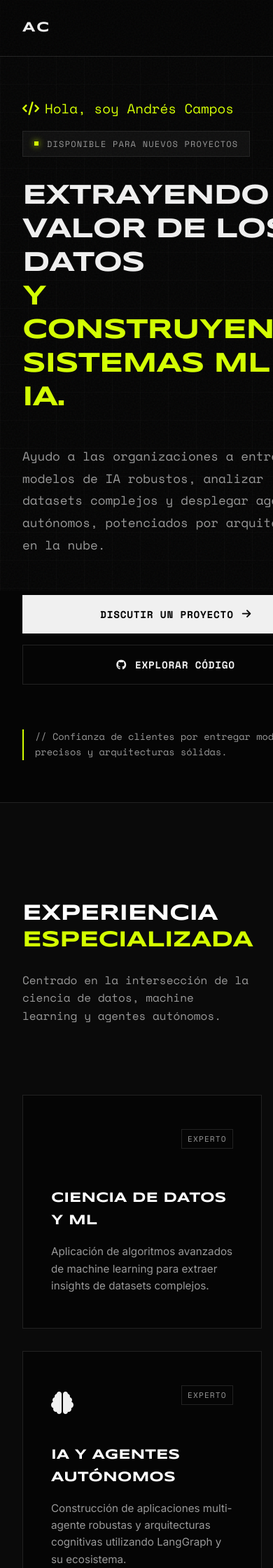
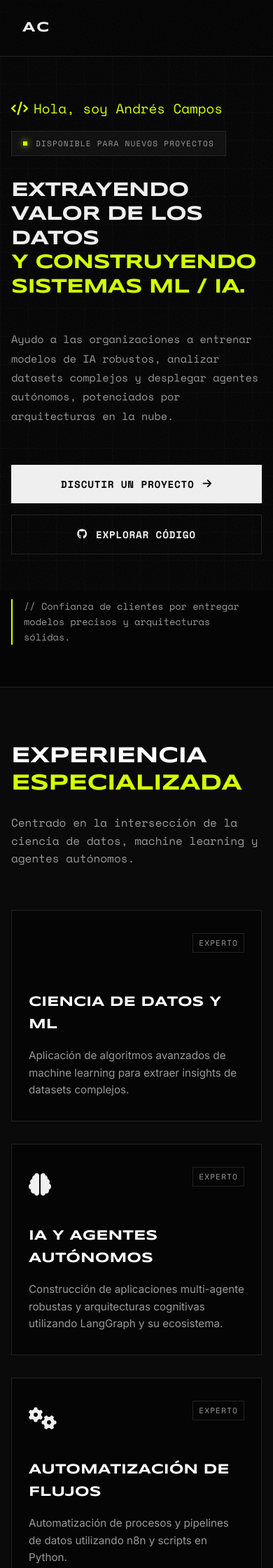
Before and after one commit to lacamposm/lacamposm-profile, a FastAPI app: page / in a window 390 px wide; the page is wider, and only the part inside the window is pictured. Shown: the top 2240 px of that part at 70% size. Run offline with FastAPI, Linux system fonts and the light colour scheme.

Commit message:
fix: mejoras mobile y reordenamiento de skills en landing (#6)
* Agrega overflow-x: hidden a html para evitar scroll horizontal en móvil
* Reduce padding del container en mobile (32px→16px) para evitar desborde
* Ajusta font-size del h1 hero con clamp más pequeño en mobile (1.8rem)
* Agrega word-break/overflow-wrap al h1 y tagline para texto largo
* Amplía media query con estilos para hero-text, availability-badge,
  skill-card padding reducido y botones al 100% de ancho en mobile
* Reordena skills: los 3 Expertos juntos primero (Data Science, AI Agents,
  Workflow Automation), luego Avanzados, Intermedio y Docencia al final
* Actualiza descripción de IGAC para reflejar trabajo geográfico/catastral
  específico del instituto, diferenciándolo claramente de oeskn.

```diff
--- a/ui/app.py
+++ b/ui/app.py
@@ -19,7 +19,7 @@ translations = {
         "section_background": "Background & Experience",
         "experience": [
             {"role": "AI Engineer", "company": "oeskn", "period": "Present", "desc": "Building AI-driven skincare solutions in a fast-paced startup environment."},
-            {"role": "Data Scientist", "company": "IGAC", "period": "3 years", "desc": "Applied data science and ML over complex geographical datasets."}
+            {"role": "Data Scientist", "company": "IGAC", "period": "3 years", "desc": "Designed and implemented ML models for geographic, cadastral, and spatial datasets at Colombia's national geographic institute."}
         ],
         "education": [
             {"degree": "Magister en Ciencias - Matemáticas", "institution": "Universidad Nacional de Colombia", "year": "2014"},
@@ -51,11 +51,11 @@ translations = {
         "skills": [
             {"name": "Data Science & ML", "level": "Expert", "icon": "fa-solid fa-chart-network", "desc": "Applying advanced machine learning algorithms to extract actionable insights from complex datasets."},
             {"name": "AI & Autonomous Agents", "level": "Expert", "icon": "fa-solid fa-brain", "desc": "Building robust, stateful multi-agent applications and cognitive architectures using LangGraph and its ecosystem."},
+            {"name": "Workflow Automation", "level": "Expert", "icon": "fa-solid fa-cogs", "desc": "Automating business processes and data pipelines using n8n and Python scripting."},
             {"name": "Data Architecture", "level": "Advanced", "icon": "fa-solid fa-database", "desc": "Designing Data Lakes and managing data governance and analytics platforms with Databricks Unity Catalog."},
-            {"name": "Workflow Automation", "level": "Expert", "icon": "fa-solid fa-cogs", "desc": "Automating business processes and data pipelines using n8n and Python scripting."},
-            {"name": "Academic Instruction", "level": "Master's Professor", "icon": "fa-solid fa-graduation-cap", "desc": "Teaching advanced concepts in Data Science, Machine Learning, and AI at the postgraduate level."},
             {"name": "Backend Development", "level": "Advanced", "icon": "fa-brands fa-python", "desc": "Building robust, secure, and performant backend services and APIs with Python and FastAPI."},
             {"name": "GCP / Infrastructure", "level": "Intermediate", "icon": "fa-brands fa-google", "desc": "Designing and deploying highly available, scalable infrastructure on Google Cloud Platform to support AI/ML workloads."},
+            {"name": "Academic Instruction", "level": "Master's Professor", "icon": "fa-solid fa-graduation-cap", "desc": "Teaching advanced concepts in Data Science, Machine Learning, and AI at the postgraduate level."},
         ]
     },
     "es": {
@@ -68,7 +68,7 @@ translations = {
         "section_background": "Trayectoria y Experiencia",
         "experience": [
             {"role": "AI Engineer", "company": "oeskn", "period": "Actualmente", "desc": "Construyendo soluciones de skincare impulsadas por IA en un entorno de startup ágil."},
-            {"role": "Data Scientist", "company": "IGAC", "period": "3 años", "desc": "Aplicación de ciencia de datos y machine learning sobre datasets geográficos."}
+            {"role": "Data Scientist", "company": "IGAC", "period": "3 años", "desc": "Diseño e implementación de modelos de ML para datos geográficos, catastrales y espaciales en el instituto geográfico nacional de Colombia."}
         ],
         "education": [
             {"degree": "Magíster en Ciencias - Matemáticas", "institution": "Universidad Nacional de Colombia", "year": "2014"},
@@ -100,11 +100,11 @@ translations = {
         "skills": [
             {"name": "Ciencia de Datos y ML", "level": "Experto", "icon": "fa-solid fa-chart-network", "desc": "Aplicación de algoritmos avanzados de machine learning para extraer insights de datasets complejos."},
             {"name": "IA y Agentes Autónomos", "level": "Experto", "icon": "fa-solid fa-brain", "desc": "Construcción de aplicaciones multi-agente robustas y arquitecturas cognitivas utilizando LangGraph y su ecosistema."},
+            {"name": "Automatización de Flujos", "level": "Experto", "icon": "fa-solid fa-cogs", "desc": "Automatización de procesos y pipelines de datos utilizando n8n y scripts en Python."},
             {"name": "Arquitectura de Datos", "level": "Avanzado", "icon": "fa-solid fa-database", "desc": "Diseño de Data Lakes y gobernanza/analítica de datos mediante Databricks Unity Catalog."},
-            {"name": "Automatización de Flujos", "level": "Experto", "icon": "fa-solid fa-cogs", "desc": "Automatización de procesos y pipelines de datos utilizando n8n y scripts en Python."},
-            {"name": "Docencia Académica", "level": "Docente de Maestría", "icon": "fa-solid fa-graduation-cap", "desc": "Enseñanza de conceptos avanzados en Ciencia de Datos, Machine Learning e IA a nivel posgrado."},
             {"name": "Desarrollo Backend", "level": "Avanzado", "icon": "fa-brands fa-python", "desc": "Construcción de servicios backend robustos, APIs y arquitecturas escalables usando Python y FastAPI."},
             {"name": "GCP / Infraestructura", "level": "Intermedio", "icon": "fa-brands fa-google", "desc": "Diseño y despliegue de infraestructura altamente disponible en Google Cloud para soportar cargas de IA/ML."},
+            {"name": "Docencia Académica", "level": "Docente de Maestría", "icon": "fa-solid fa-graduation-cap", "desc": "Enseñanza de conceptos avanzados en Ciencia de Datos, Machine Learning e IA a nivel posgrado."},
         ]
     }
 }
--- a/ui/static/style.css
+++ b/ui/static/style.css
@@ -18,6 +18,10 @@
     padding: 0;
 }
 
+html {
+    overflow-x: hidden;
+}
+
 body {
     font-family: 'Inter', sans-serif;
     background-color: var(--bg-base);
@@ -26,6 +30,7 @@ body {
     overflow-x: hidden;
     position: relative;
     -webkit-font-smoothing: antialiased;
+    width: 100%;
 }
 
 h1,
@@ -662,24 +667,61 @@ footer {
         display: none;
     }
 
+    .container {
+        padding: 0 16px;
+    }
+
     .hero-content {
         padding-top: 40px;
     }
 
+    .hero-text {
+        width: 100%;
+    }
+
     .hero h1 {
         line-height: 1.2;
+        font-size: clamp(1.8rem, 7vw, 2.5rem);
+        word-break: break-word;
+        overflow-wrap: break-word;
+    }
+
+    .tagline {
+        font-size: 0.95rem;
+        word-break: break-word;
+        max-width: 100%;
+    }
+
+    .availability-badge {
+        max-width: 100%;
+        flex-wrap: wrap;
+        font-size: 0.7rem;
     }
 
     .cta-group {
         flex-direction: column;
     }
 
-    .cta-group a {
+    .cta-group a,
+    .cta-group button {
         width: 100%;
     }
 
     .skills-grid {
         grid-template-columns: 1fr;
+    }
+
+    .skill-card {
+        padding: 32px 24px;
+    }
+
+    .skills-section,
+    .background-section {
+        padding: 80px 0;
+    }
+
+    .section-header {
+        margin-bottom: 60px;
     }
 
     .background-grid {
```
